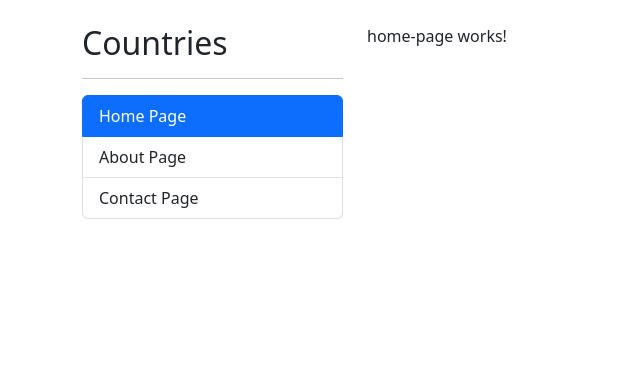
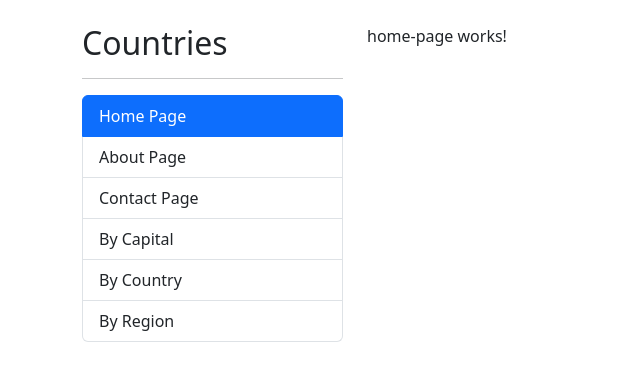
Before and after one commit to Mldamico/search-country-ng, an Angular app: page / in a window 1280 px wide. Shown: the top 380 px of the page, without its empty margins (0-640 px from the left). Built offline with nearby package versions, Linux system fonts and the light colour scheme.

Commit message:
Join both routers

```diff
--- a/src/app/app-routing.module.ts
+++ b/src/app/app-routing.module.ts
@@ -18,6 +18,13 @@
     component: ContactPageComponent,
   },
   {
+    path: 'countries',
+    loadChildren: () =>
+      import('./countries/countries.module').then(
+        (module) => module.CountriesModule
+      ),
+  },
+  {
     path: '**',
     redirectTo: '',
   },
--- a/src/app/shared/components/sidebar/sidebar.component.html
+++ b/src/app/shared/components/sidebar/sidebar.component.html
@@ -15,4 +15,25 @@
   <li routerLink="contact" class="list-group-item" routerLinkActive="active">
     Contact Page
   </li>
+  <li
+    routerLink="countries/by-capital"
+    class="list-group-item"
+    routerLinkActive="active"
+  >
+    By Capital
+  </li>
+  <li
+    routerLink="countries/by-country"
+    class="list-group-item"
+    routerLinkActive="active"
+  >
+    By Country
+  </li>
+  <li
+    routerLink="countries/by-region"
+    class="list-group-item"
+    routerLinkActive="active"
+  >
+    By Region
+  </li>
 </ul>
```
